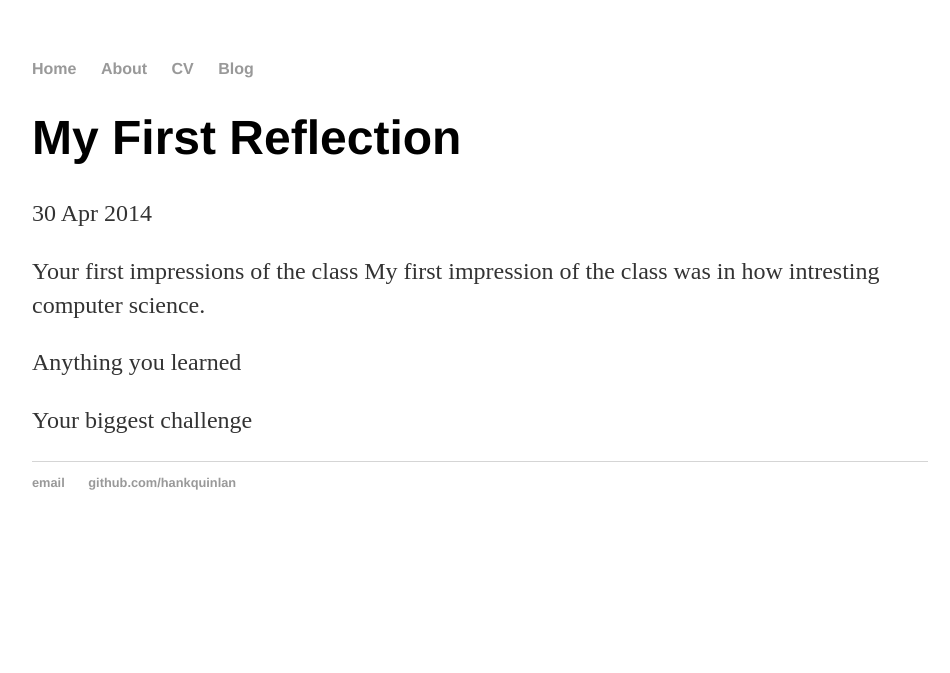
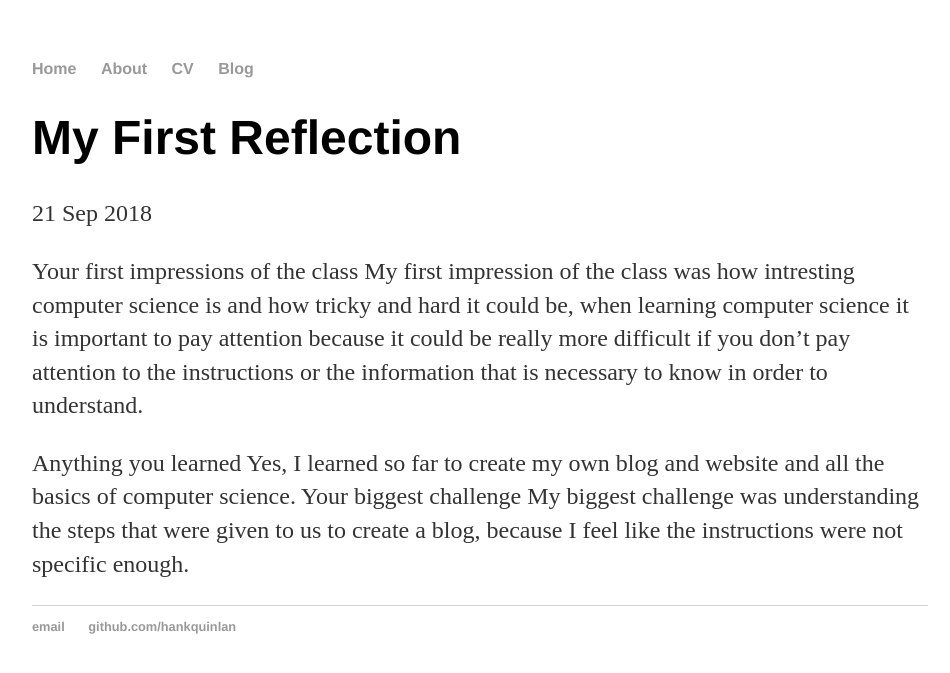
Before and after one commit to Danielar7348/Danielar7348.github.io, a Jekyll site: the page built from _posts/2018-09-21-weekly-reflection-01.md, in a window 1280 px wide. Shown: the top 673 px of the page, without its empty margins (160-1110 px from the left). Built offline with Jekyll 4.4.1, drawn with Linux system fonts in a browser that asks for light colours.

Commit message:
Update 2018-09-21-weekly-reflection-01.md

```diff
--- a/_posts/2018-09-21-weekly-reflection-01.md
+++ b/_posts/2018-09-21-weekly-reflection-01.md
@@ -1,12 +1,13 @@
 ---
 layout: post
 title: "My First Reflection"
-date: 2014-04-30
+date: 2018-09-21
 ---
 
 Your first impressions of the class
-My first impression of the class was in how intresting computer science.
+My first impression of the class was how intresting computer science is and how tricky and hard it could be, when learning computer science it is important to pay attention because it could be really more difficult if you don't pay attention to the instructions or the information that is necessary to know in order to understand.
 
 Anything you learned
-
+Yes, I learned so far to create my own blog and website and all the basics of computer science.
 Your biggest challenge
+My biggest challenge was understanding the steps that were given to us to create a blog, because I feel like the instructions were not specific enough.
```
